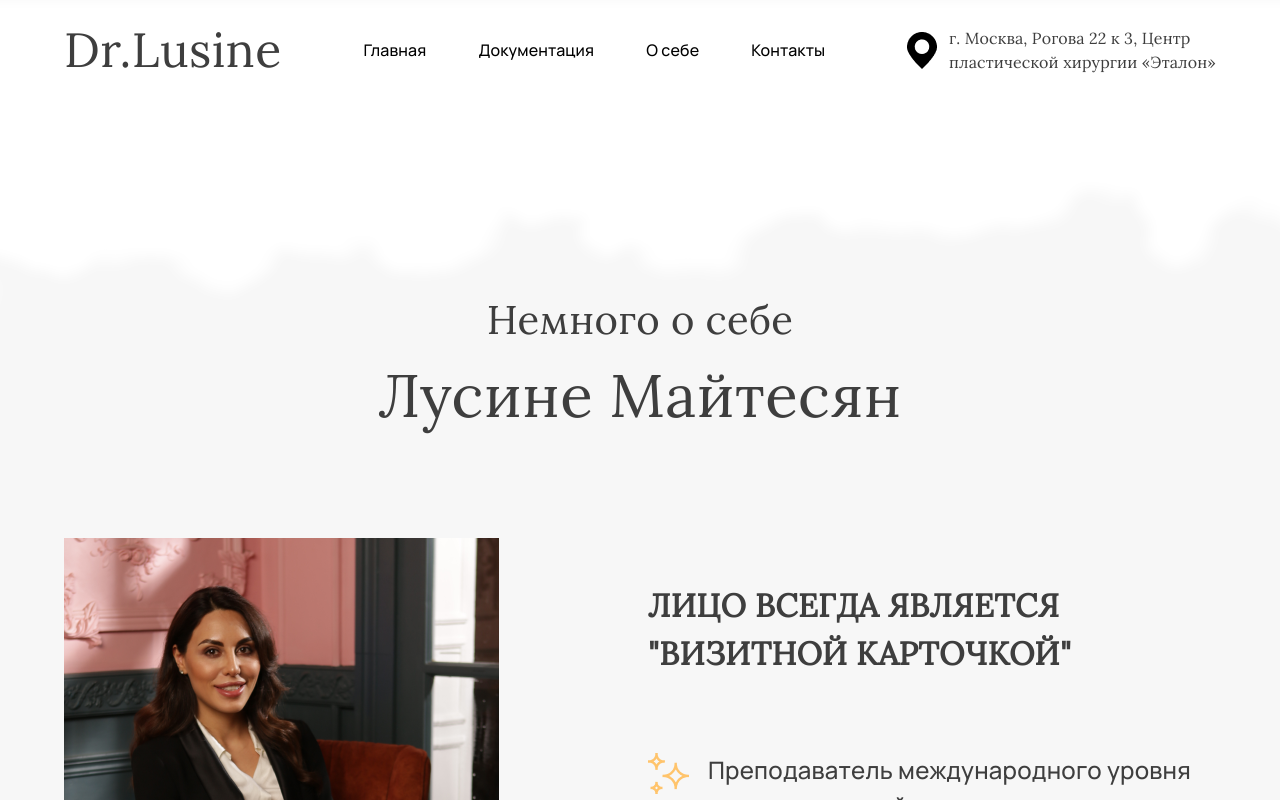
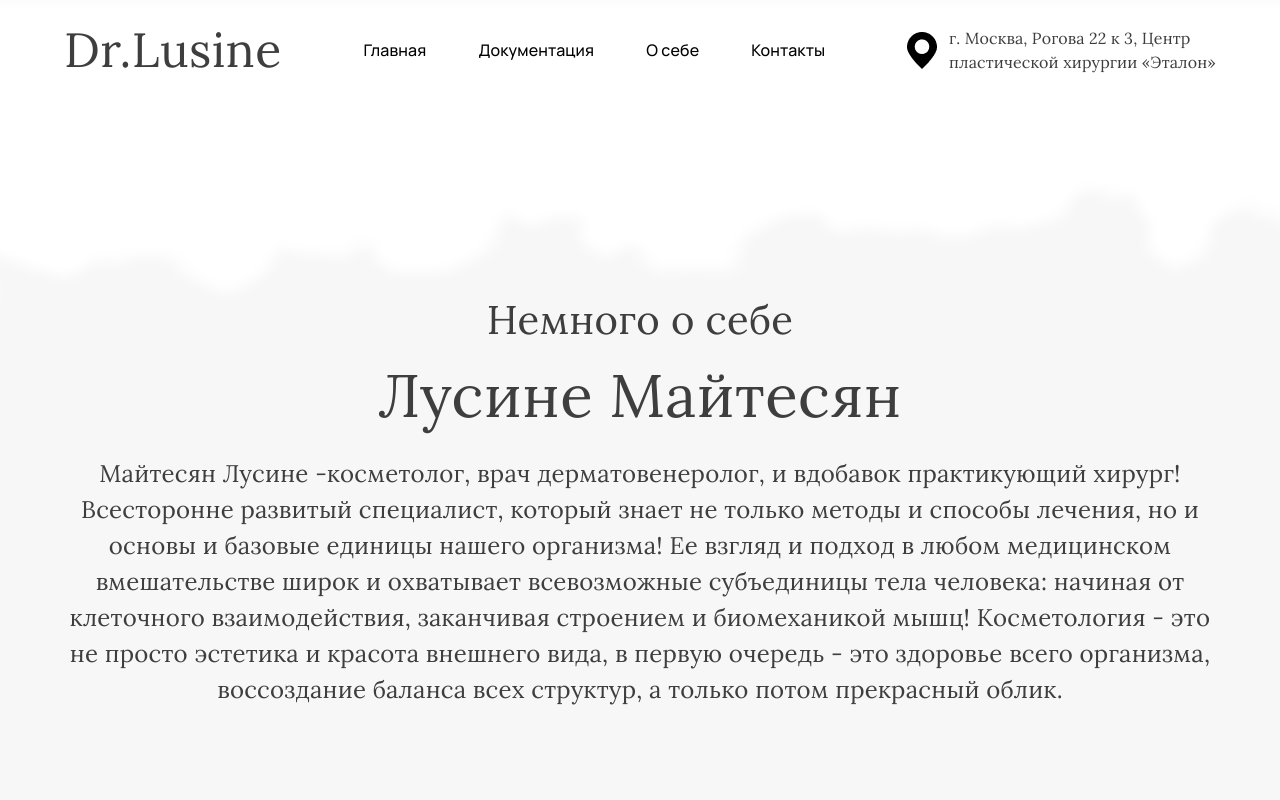
Before and after one commit to mrmainly/drlusine, a React (Create React App) app: page /aboutMyself in a window 1280 px wide. Shown: the top 800 px of the page. Built offline with nearby package versions, Linux system fonts and the light colour scheme.

Commit message:
added text

```diff
--- a/src/pages/aboutMyself/index.js
+++ b/src/pages/aboutMyself/index.js
@@ -84,6 +84,19 @@ const AboutMyself = () => {
                 <Text sx={{ fontSize: 60 }} md={40} sm={25}>
                     Лусине Майтесян
                 </Text>
+                <Text sx={{ fontSize: 24, mt: 2 }} sm={16}>
+                    Майтесян Лусине -косметолог, врач дерматовенеролог, и
+                    вдобавок практикующий хирург! Всесторонне развитый
+                    специалист, который знает не только методы и способы
+                    лечения, но и основы и базовые единицы нашего организма! Ее
+                    взгляд и подход в любом медицинском вмешательстве широк и
+                    охватывает всевозможные субъединицы тела человека: начиная
+                    от клеточного взаимодействия, заканчивая строением и
+                    биомеханикой мышц! Косметология - это не просто эстетика и
+                    красота внешнего вида, в первую очередь - это здоровье всего
+                    организма, воссоздание баланса всех структур, а только потом
+                    прекрасный облик.
+                </Text>
             </Box>
             <MyGrid container spacing={2}>
                 <GridImg item lg={6} xl={6} md={6} sm={12} xs={12}>
```
